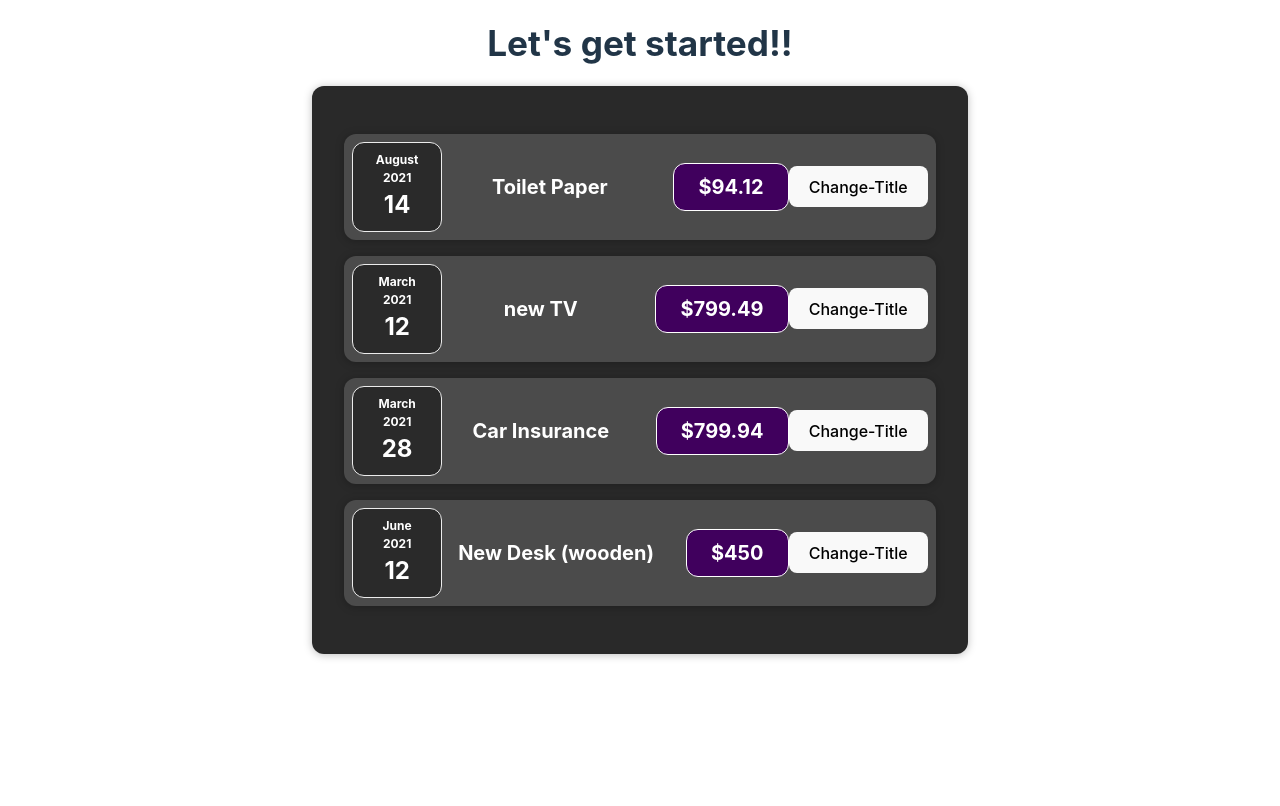
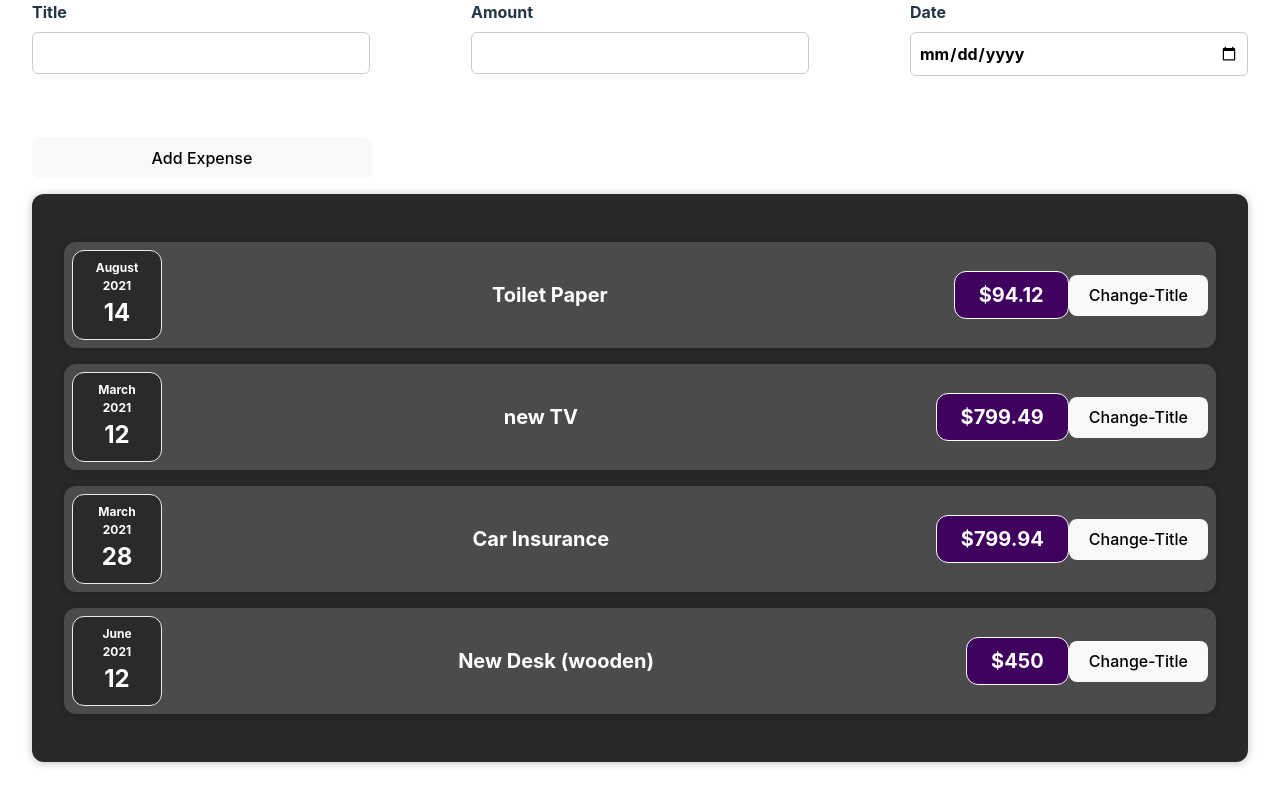
Before and after one commit to awoliop/Expense-Tracker-React-App, a React (Vite) app: page / in a window 1280 px wide. Shown: the top 806 px of the page. Built offline with nearby package versions, Linux system fonts and the light colour scheme.

Commit message:
Adding the UI for input Form

```diff
--- a/src/App.jsx
+++ b/src/App.jsx
@@ -1,6 +1,7 @@
 import React from "react";
 import "./App.css";
 import Expenses from "./components/Expenses/Expenses";
+import NewExpense from "./components/NewExpense/NewExpense";
 const App = () => {
   /*⬇➡️➡️➡️
   we are not including the App.js file in the components
@@ -38,7 +39,7 @@
 
   return (
     <>
-      <h1>Let's get started!!</h1>
+      <NewExpense />
       <Expenses item={expenses} />
     </>
   );
--- /dev/null
+++ b/src/components/NewExpense/ExpenseForm.css
@@ -0,0 +1,32 @@
+.new-expense__controls {
+  display: flex;
+  flex-wrap: wrap;
+  justify-content: space-between;
+  gap: 1rem;
+  margin-bottom: 1rem;
+  text-align: left;
+}
+
+.new-expense__control label {
+  font-weight: bold;
+  margin-bottom: 0.5rem;
+  display: block;
+}
+
+.new-expense__control input {
+  font: inherit;
+  padding: 0.5rem;
+  border-radius: 6px;
+  border: 1px solid #ccc;
+  width: 20rem;
+  max-width: 100%;
+}
+
+.new-expense__actions {
+  margin-top: 45px;
+  text-align: right;
+}
+
+.new-expense__submit-button {
+  width: 340px;
+}
--- /dev/null
+++ b/src/components/NewExpense/ExpenseForm.jsx
@@ -0,0 +1,29 @@
+import React from "react";
+import "./ExpenseForm.css";
+function ExpenseForm() {
+  return (
+    <form>
+      <div className="new-expense__controls">
+        <div className="new-expense__control">
+          <label htmlFor="">Title</label>
+          <input type="text" />
+        </div>
+        <div className="new-expense__control">
+          <label htmlFor="">Amount</label>
+          <input type="number" min="0.01" max="0.01" />
+        </div>
+        <div className="new-expense__control">
+          <label htmlFor="">Date</label>
+          <input type="date" min="2019-01-01" max="2024-02-17" />
+        </div>
+        <div className="new-expense__actions">
+          <button type="submit" className="new-expense__submit-button">
+            Add Expense
+          </button>
+        </div>
+      </div>
+    </form>
+  );
+}
+
+export default ExpenseForm;
--- /dev/null
+++ b/src/components/NewExpense/NewExpense.css
@@ -0,0 +1,38 @@
+.new-expense {
+  background-color: #a892ee;
+  padding: 1rem;
+  margin: 2rem auto;
+  width: 50rem;
+  max-width: 95%;
+  border-radius: 12px;
+  text-align: center;
+  box-shadow: 0 1px 8px rgba(0, 0, 0, 0.25);
+}
+
+.new-expense button {
+  font: inherit;
+  cursor: pointer;
+  padding: 1rem 2rem;
+  border: 1px solid #40005d;
+  background-color: #40005d;
+  color: white;
+  border-radius: 12px;
+  margin-right: 1rem;
+}
+
+.new-expense button:hover,
+.new-expense button:active {
+  background-color: #510674;
+  border-color: #510674;
+}
+
+.new-expense button.alternative {
+  color: #220131;
+  border-color: transparent;
+  background-color: transparent;
+}
+
+.new-expense button.alternative:hover,
+.new-expense button.alternative:active {
+  background-color: #ddb3f8;
+}
--- /dev/null
+++ b/src/components/NewExpense/NewExpense.jsx
@@ -0,0 +1,13 @@
+import React from "react";
+import "./NewExpense.css";
+import ExpenseForm from "./ExpenseForm";
+
+function NewExpense() {
+  return (
+    <>
+      <ExpenseForm />
+    </>
+  );
+}
+
+export default NewExpense;
```
